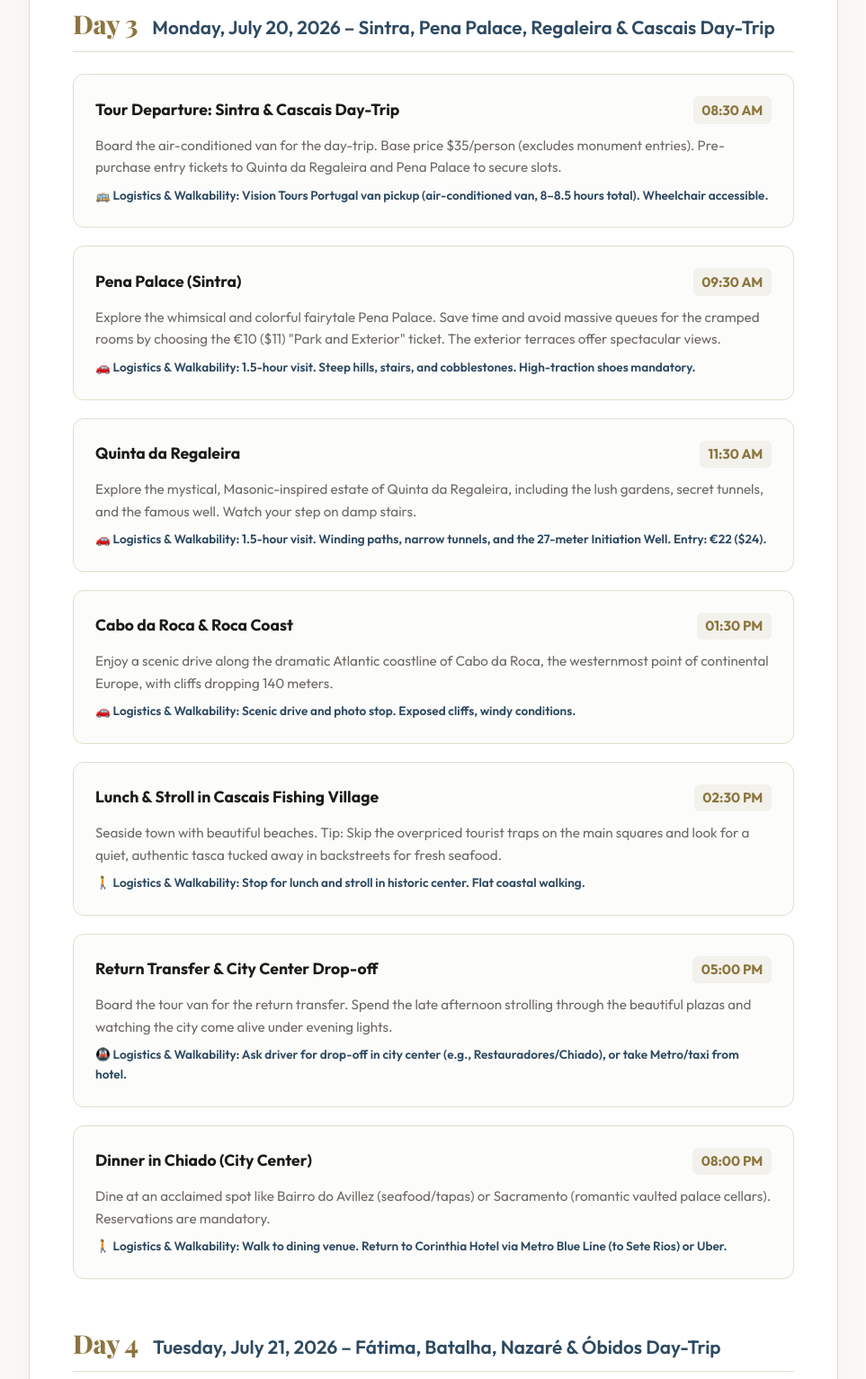
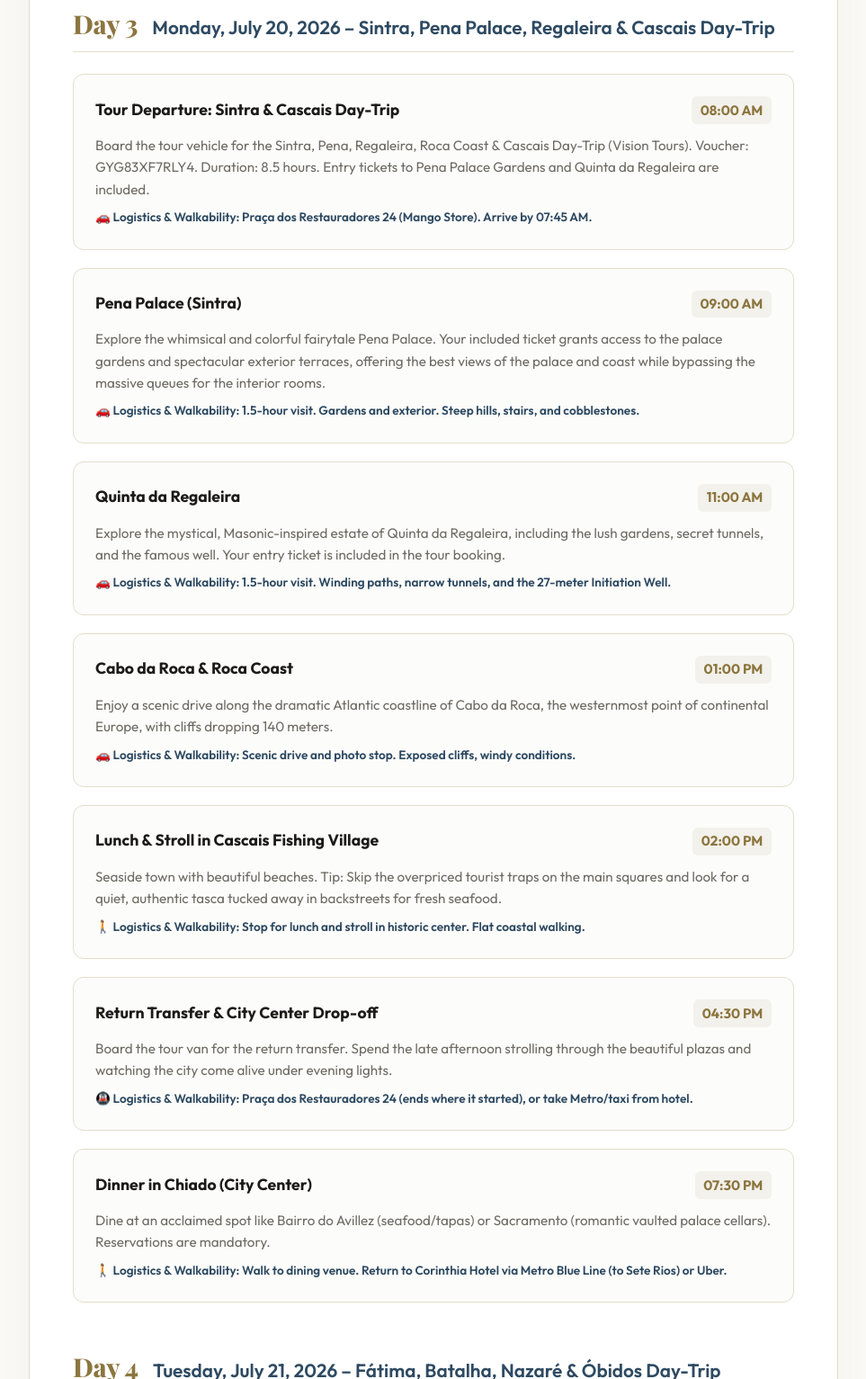
Before and after one commit to tp1c/2026Portugal, a website: page index.html in a window 1280 px wide. Shown: the part 4579-6112 px from the top of the page at 90% size, without its empty margins (158-1121 px from the left). Drawn offline with nearby package versions, Linux system fonts and the light colour scheme; a web font is replaced by a local one.

Commit message:
Update July 20 Sintra tour itinerary matching GetYourGuide booking voucher

```diff
--- a/index.html
+++ b/index.html
@@ -531,31 +531,31 @@
             <div class="event-card">
                 <div class="event-header">
                     <span class="event-location">Tour Departure: Sintra & Cascais Day-Trip</span>
-                    <span class="event-time">08:30 AM</span>
-                </div>
-                <p class="event-details">Board the air-conditioned van for the day-trip. Base price $35/person (excludes monument entries). Pre-purchase entry tickets to Quinta da Regaleira and Pena Palace to secure slots.</p>
-                <div class="event-logistics">🚌 Logistics & Walkability: Vision Tours Portugal van pickup (air-conditioned van, 8–8.5 hours total). Wheelchair accessible.</div>
+                    <span class="event-time">08:00 AM</span>
+                </div>
+                <p class="event-details">Board the tour vehicle for the Sintra, Pena, Regaleira, Roca Coast & Cascais Day-Trip (Vision Tours). Voucher: GYG83XF7RLY4. Duration: 8.5 hours. Entry tickets to Pena Palace Gardens and Quinta da Regaleira are included.</p>
+                <div class="event-logistics">🚗 Logistics & Walkability: Praça dos Restauradores 24 (Mango Store). Arrive by 07:45 AM.</div>
             </div>
             <div class="event-card">
                 <div class="event-header">
                     <span class="event-location">Pena Palace (Sintra)</span>
-                    <span class="event-time">09:30 AM</span>
-                </div>
-                <p class="event-details">Explore the whimsical and colorful fairytale Pena Palace. Save time and avoid massive queues for the cramped rooms by choosing the €10 ($11) "Park and Exterior" ticket. The exterior terraces offer spectacular views.</p>
-                <div class="event-logistics">🚗 Logistics & Walkability: 1.5-hour visit. Steep hills, stairs, and cobblestones. High-traction shoes mandatory.</div>
+                    <span class="event-time">09:00 AM</span>
+                </div>
+                <p class="event-details">Explore the whimsical and colorful fairytale Pena Palace. Your included ticket grants access to the palace gardens and spectacular exterior terraces, offering the best views of the palace and coast while bypassing the massive queues for the interior rooms.</p>
+                <div class="event-logistics">🚗 Logistics & Walkability: 1.5-hour visit. Gardens and exterior. Steep hills, stairs, and cobblestones.</div>
             </div>
             <div class="event-card">
                 <div class="event-header">
                     <span class="event-location">Quinta da Regaleira</span>
-                    <span class="event-time">11:30 AM</span>
-                </div>
-                <p class="event-details">Explore the mystical, Masonic-inspired estate of Quinta da Regaleira, including the lush gardens, secret tunnels, and the famous well. Watch your step on damp stairs.</p>
-                <div class="event-logistics">🚗 Logistics & Walkability: 1.5-hour visit. Winding paths, narrow tunnels, and the 27-meter Initiation Well. Entry: €22 ($24).</div>
+                    <span class="event-time">11:00 AM</span>
+                </div>
+                <p class="event-details">Explore the mystical, Masonic-inspired estate of Quinta da Regaleira, including the lush gardens, secret tunnels, and the famous well. Your entry ticket is included in the tour booking.</p>
+                <div class="event-logistics">🚗 Logistics & Walkability: 1.5-hour visit. Winding paths, narrow tunnels, and the 27-meter Initiation Well.</div>
             </div>
             <div class="event-card">
                 <div class="event-header">
                     <span class="event-location">Cabo da Roca & Roca Coast</span>
-                    <span class="event-time">01:30 PM</span>
+                    <span class="event-time">01:00 PM</span>
                 </div>
                 <p class="event-details">Enjoy a scenic drive along the dramatic Atlantic coastline of Cabo da Roca, the westernmost point of continental Europe, with cliffs dropping 140 meters.</p>
                 <div class="event-logistics">🚗 Logistics & Walkability: Scenic drive and photo stop. Exposed cliffs, windy conditions.</div>
@@ -563,7 +563,7 @@
             <div class="event-card">
                 <div class="event-header">
                     <span class="event-location">Lunch & Stroll in Cascais Fishing Village</span>
-                    <span class="event-time">02:30 PM</span>
+                    <span class="event-time">02:00 PM</span>
                 </div>
                 <p class="event-details">Seaside town with beautiful beaches. Tip: Skip the overpriced tourist traps on the main squares and look for a quiet, authentic tasca tucked away in backstreets for fresh seafood.</p>
                 <div class="event-logistics">🚶 Logistics & Walkability: Stop for lunch and stroll in historic center. Flat coastal walking.</div>
@@ -571,15 +571,15 @@
             <div class="event-card">
                 <div class="event-header">
                     <span class="event-location">Return Transfer & City Center Drop-off</span>
-                    <span class="event-time">05:00 PM</span>
+                    <span class="event-time">04:30 PM</span>
                 </div>
                 <p class="event-details">Board the tour van for the return transfer. Spend the late afternoon strolling through the beautiful plazas and watching the city come alive under evening lights.</p>
-                <div class="event-logistics">🚇 Logistics & Walkability: Ask driver for drop-off in city center (e.g., Restauradores/Chiado), or take Metro/taxi from hotel.</div>
+                <div class="event-logistics">🚇 Logistics & Walkability: Praça dos Restauradores 24 (ends where it started), or take Metro/taxi from hotel.</div>
             </div>
             <div class="event-card">
                 <div class="event-header">
                     <span class="event-location">Dinner in Chiado (City Center)</span>
-                    <span class="event-time">08:00 PM</span>
+                    <span class="event-time">07:30 PM</span>
                 </div>
                 <p class="event-details">Dine at an acclaimed spot like Bairro do Avillez (seafood/tapas) or Sacramento (romantic vaulted palace cellars). Reservations are mandatory.</p>
                 <div class="event-logistics">🚶 Logistics & Walkability: Walk to dining venue. Return to Corinthia Hotel via Metro Blue Line (to Sete Rios) or Uber.</div>
@@ -1539,8 +1539,8 @@
         </div>
 
         <div class="button-group no-print">
-            <a href="https://docs.google.com/spreadsheets/d/1BOLXwfHaxhJitYRO-3NmleJi6ZBaYj8pivw3I7qkQCU/edit" class="btn-sheet-link" target="_blank">🔗 Open Google Sheet Version</a>
-            <a href="https://docs.google.com/document/d/1npSRDGCt-zCF-PKlLKAC_4GaTiKJIG-62ijGJ1uPBBA/edit" class="btn-doc-link" target="_blank">📄 Open Google Doc Version</a>
+            <a href="https://docs.google.com/spreadsheets/d/1BUOe-PhYu4vBBKi9NSLbnIe8VndaALLiBf_9uCIwbp0/edit" class="btn-sheet-link" target="_blank">🔗 Open Google Sheet Version</a>
+            <a href="https://docs.google.com/document/d/1ottn1xnLAhFE7J7aIWpFOzFNMINeVttiEWyQ1pALw-8/edit" class="btn-doc-link" target="_blank">📄 Open Google Doc Version</a>
         </div>
     </div>
 </body>
```
Also changed, not shown: generate_lisbon_itinerary.js (+10 -10 lines), travel_guide.html (+19 -19 lines), README.md.
